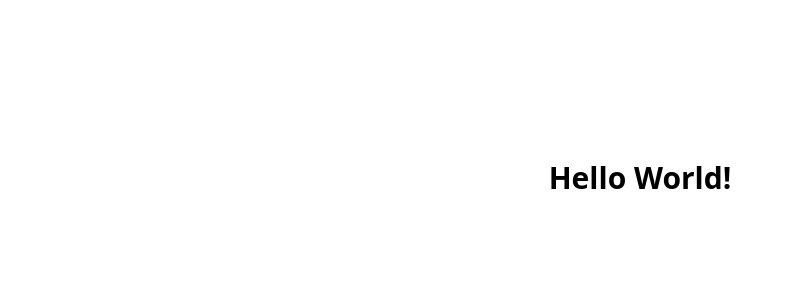
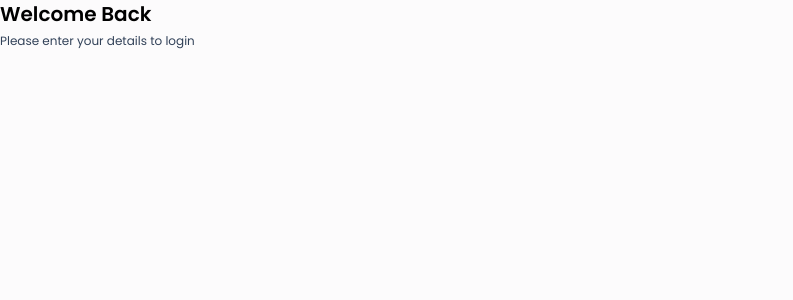
Before and after one commit to Shema-arsene/MERN-expense-tracker, a React (Vite) app in the folder frontend/: page /login in a window 1280 px wide. Shown: the top 300 px of the page, without its empty margins (0-793 px from the left). Built offline with nearby package versions, Linux system fonts and the light colour scheme.

Commit message:
Project setup

```diff
--- a/frontend/src/App.jsx
+++ b/frontend/src/App.jsx
@@ -1,11 +1,47 @@
+import React from "react"
+import {
+  BrowserRouter as Router,
+  Routes,
+  Route,
+  Navigate,
+} from "react-router-dom"
+
+// Auth
+import Login from "./pages/Auth/Login.jsx"
+import Signup from "./pages/Auth/Signup.jsx"
+
+// Dashboard
+import Home from "./pages/Dashboard/Home.jsx"
+import Income from "./pages/Dashboard/Income.jsx"
+import Expenses from "./pages/Dashboard/Expenses.jsx"
+
 function App() {
   return (
     <>
-      <h1 className="text-3xl text-center font-bold capitalize my-40">
-        Hello world!
-      </h1>
+      <Router>
+        <Routes>
+          <Route path="/" element={<Root />} />
+          <Route path="/login" exact element={<Login />} />
+          <Route path="/Signup" exact element={<Signup />} />
+          <Route path="/dashboard" exact element={<Home />} />
+          <Route path="/income" exact element={<Income />} />
+          <Route path="/expenses" exact element={<Expenses />} />
+        </Routes>
+      </Router>
     </>
   )
 }
 
 export default App
+
+const Root = () => {
+  // Check if token exists in localstorage
+  const isAuthenticated = !!localStorage.getItem("token")
+
+  // Redirect to dashboard if suthenticated, otherwise login
+  return isAuthenticated ? (
+    <Navigate to="/dashboard" />
+  ) : (
+    <Navigate to="/login" />
+  )
+}
--- a/frontend/src/index.css
+++ b/frontend/src/index.css
@@ -1,3 +1,18 @@
 @import url("https://fonts.googleapis.com/css2?family=Inter:ital,opsz,wght@0,14..32,100..900;1,14..32,100..900&family=Poppins:ital,wght@0,100;0,200;0,300;0,400;0,500;0,600;0,700;0,800;0,900;1,100;1,200;1,300;1,400;1,500;1,600;1,700;1,800;1,900&display=swap");
+@import "tailwindcss";
 
-@import "tailwindcss";
+@theme {
+  --font-display: "Poppins", "sans-serif";
+  --breakpoint-3xl: 1920px;
+  --color-primary: "#875cf5";
+}
+
+@layer base {
+  html {
+    font-family: var(--font-display);
+  }
+  body {
+    background-color: #fcfbfc;
+    overflow-x: hidden;
+  }
+}
--- a/frontend/src/pages/Auth/Login.jsx
+++ b/frontend/src/pages/Auth/Login.jsx
@@ -1,7 +1,16 @@
 import React from "react"
 
 const Login = () => {
-  return <div>Login</div>
+  return (
+    <section>
+      <div className="lg:w-[70%] h-3/4 md:h-full flex flex-col justify-center">
+        <h3 className="text-xl font-semibold text-black">Welcome Back</h3>
+        <p className="text-xs text-slate-700 mt-[5px] mb-6">
+          Please enter your details to login
+        </p>
+      </div>
+    </section>
+  )
 }
 
 export default Login
```
Also changed, not shown: frontend/package.json (+7 -0 lines), 1 other file (tests, documents, lock files or other folders).
